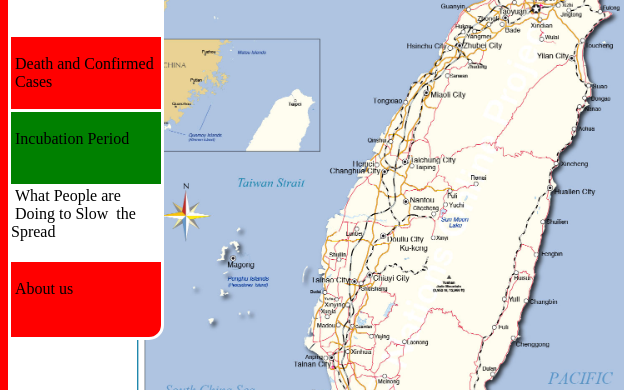
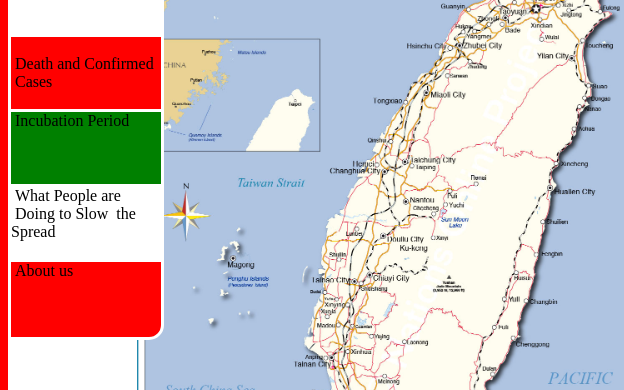
Before and after one commit to Serona-Carona/Serona-Carona.github.io, a plain HTML site: page whatpeoplearedoing.html in a window 1280 px wide. Both pictures are taken after a click on the picture 56 px from the left and 56 px from the top of the page. Shown: the part 317-707 px from the top of the page, 0-624 px from the left. Drawn offline with Linux system fonts and the light colour scheme.

Commit message:
Update whatpeoplearedoing.html

```diff
--- a/whatpeoplearedoing.html
+++ b/whatpeoplearedoing.html
@@ -205,9 +205,9 @@ Taiwan has learned the lessons during the SARS outbreak in 2003. Taiwan’s heal
 		<DIV id=sidebar2><A href= "prevention.html" style="color:black;text-decoration: none;"><br>&nbsp;Preventions</A></DIV>
 		<DIV id=sidebar3><A href= "places.html" style="color:black;text-decoration: none;"><br>&nbsp;Places</A></DIV>
 		<DIV id=sidebar4><A href= "deathsandcases.html" style="color:black;text-decoration: none;"><br>&nbsp;Death and Confirmed &nbsp;Cases</A></DIV>
-		<DIV id=sidebar5><br><A href= "Incubationperiod.html" style="color:black;text-decoration: none;">&nbsp;Incubation Period</A></DIV>
-		<DIV id=sidebar6><A href= "Whatpeoplearedoing.html" style="color:black;text-decoration: none;">&nbsp;What People are &nbsp;Doing to Slow &nbsp;the Spread</A></DIV>
-		<DIV id=sidebar7><br>&nbsp;<A href= "aboutus.html" style="color:black;text-decoration: none;">About us</A></DIV>
+		<DIV id=sidebar5><A href= "incubationperiod.html" style="color:black;text-decoration: none;">&nbsp;Incubation Period</A></DIV>
+		<DIV id=sidebar6><A href= "whatpeoplearedoing.html" style="color:black;text-decoration: none;">&nbsp;What People are &nbsp;Doing to Slow &nbsp;the Spread</A></DIV>
+		<DIV id=sidebar7><A href= "aboutus.html" style="color:black;text-decoration: none;">&nbsp;About us</A></DIV>
 </DIV>
 <p class="solid" color=white style="padding-left: 10%" align=center>Incubation Period<A href="Incubationperiod.html">◀<A/>&nbsp;What People are Doing to Slow the Spread&nbsp;<A href="aboutus.html">▶</A>&nbsp;About Us</p>
 
```
